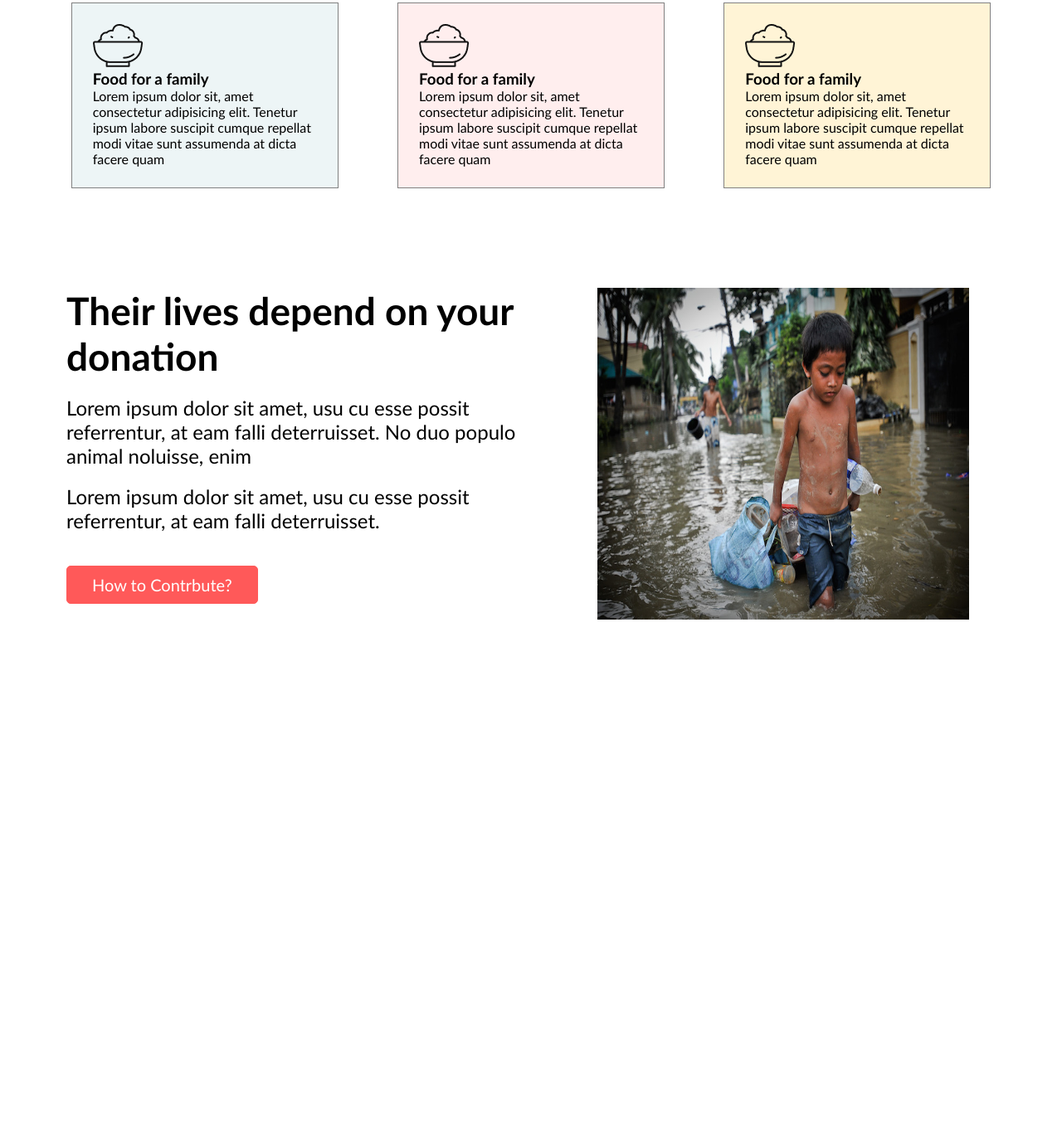
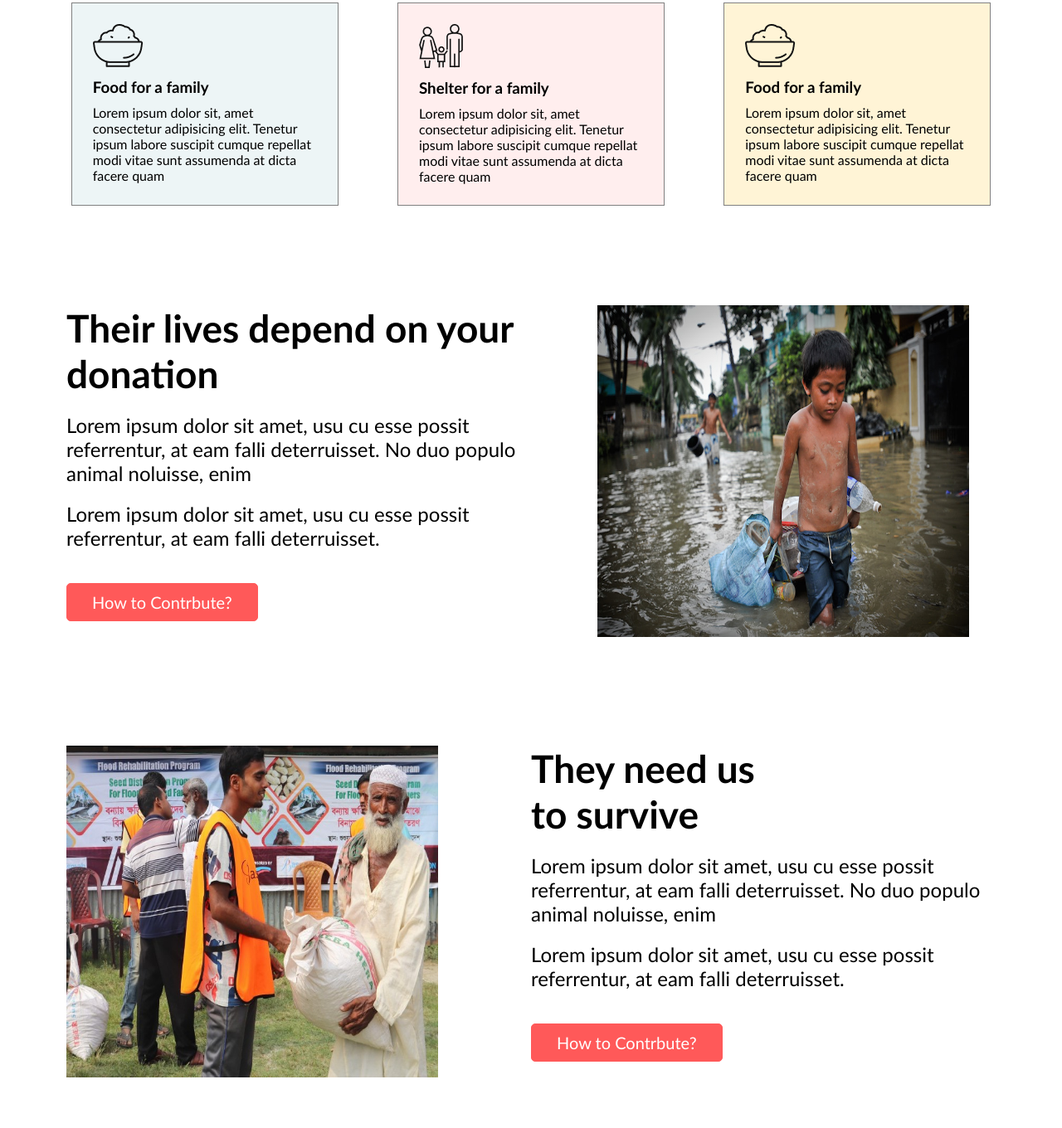
Before and after one commit to RkRidoy/donate-today, a plain HTML site: page index.html in a window 1280 px wide. Shown: the part 1227-2587 px from the top of the page at 83% size. Before the commit the page ends 2035 px from the top, so only its background shows below. Drawn offline with Linux system fonts and the light colour scheme.

Commit message:
third commit

```diff
--- a/index.html
+++ b/index.html
@@ -38,8 +38,8 @@
 
       <div class="box-plan" style="background-color: #ffeeee;">
         <div class="icon">
-          <img src="icons/food.png" alt="" />
-          <h3>Food for a family</h3>
+          <img src="icons/shelter.png" alt="" />
+          <h3>Shelter for a family</h3>
           <p class="package-descript-text">
             Lorem ipsum dolor sit, amet consectetur adipisicing elit. Tenetur
             ipsum labore suscipit cumque repellat modi vitae sunt assumenda at
@@ -70,5 +70,18 @@
        <img src="images/donation9.jpg" alt="" />
         </div>
     </section>
+    <section>
+        <div class="half-width">
+            <img class="image2" src="images/donation10.jpg" alt="" />
+        </div>
+        <div class="half-width left-side">
+        <h1>They need us</h1>
+        <h1>to survive</h1>
+        <p>Lorem ipsum dolor sit amet, usu cu esse possit referrentur, at eam falli deterruisset. No duo populo animal noluisse, enim</p>
+        <p>Lorem ipsum dolor sit amet, usu cu esse possit referrentur, at eam falli deterruisset.</p>
+        <p><a href=""><button>How to Contrbute?</button></a></p>
+     </div>
+
+     </section>
 </body>
 </html>
--- a/style.css
+++ b/style.css
@@ -88,7 +88,9 @@
     padding: 25px;
     margin-top: 20px;
 }
-
+.icon h3{
+    padding: 10px 0px;
+}
 section{
     display: flex;
     margin-top: 70px;
@@ -125,3 +127,8 @@ section{
     border-radius: 5px;
     margin-top: 20px;
 }
+.image2{
+    width: 80%;
+    height: 400px;
+    padding-left: 80px;
+}
```
